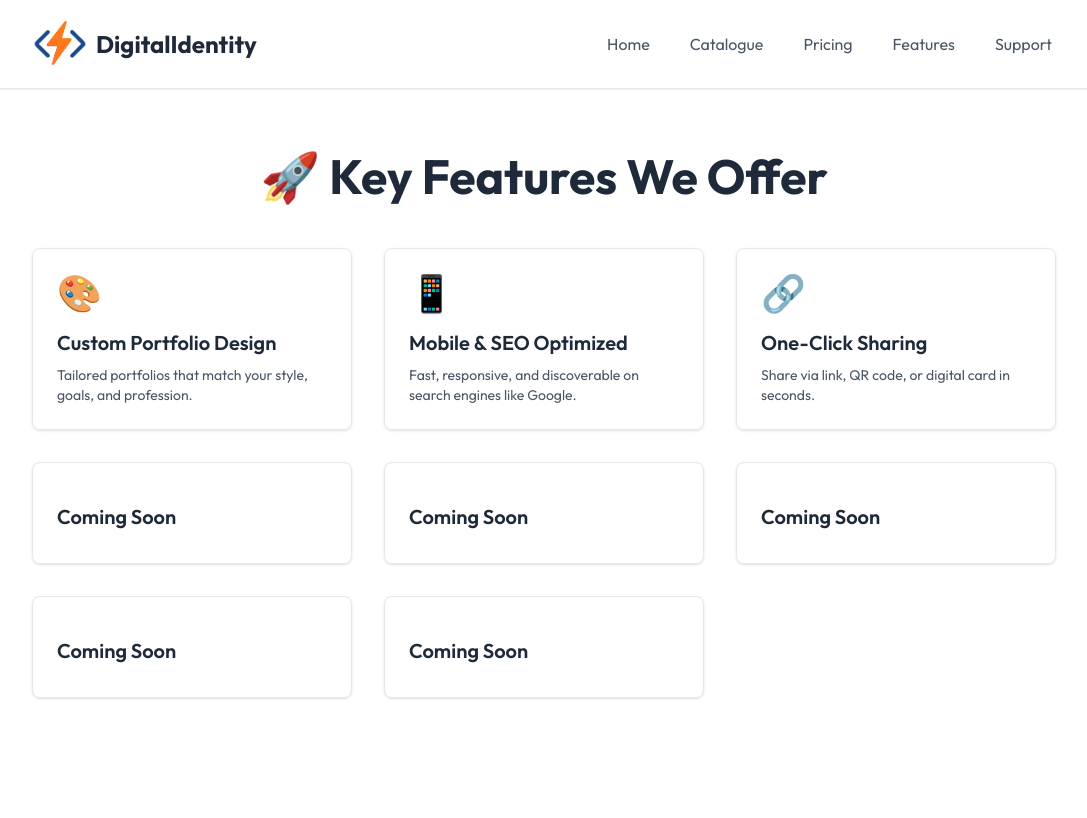
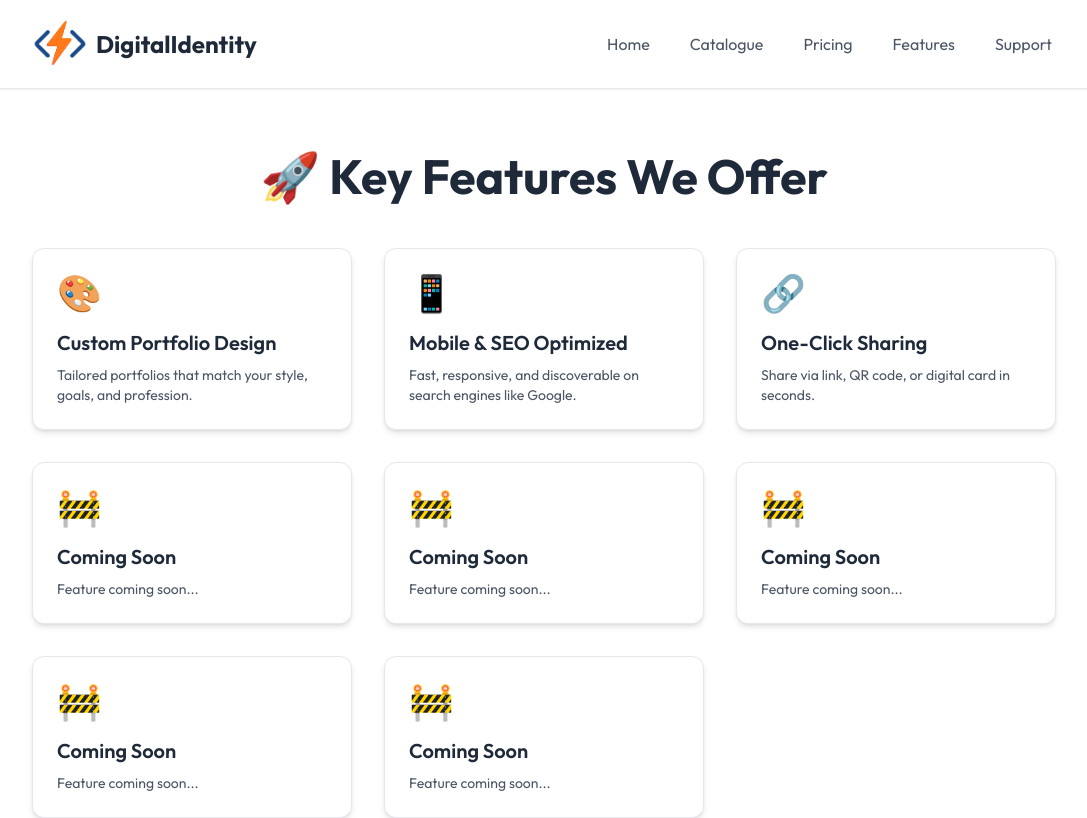
Before and after one commit to Digital-identity-team/Digital-Identity, a React (Vite) app: page /features in a window 1280 px wide. Shown: the top 818 px of the page, without its empty margins (96-1183 px from the left). Built offline with nearby package versions, Linux system fonts and the light colour scheme.

Commit message:
Update Features.jsx

```diff
--- a/src/pages/Features.jsx
+++ b/src/pages/Features.jsx
@@ -1,4 +1,5 @@
 import React from "react";
+import { motion } from "framer-motion";
 
 const features = [
   {
@@ -16,55 +17,67 @@ const features = [
     desc: "Share via link, QR code, or digital card in seconds.",
     icon: "🔗",
   },
-  {
-    title: "Coming Soon",
-    // desc: "Showcase your Instagram, GitHub, LinkedIn & more.",
-    // icon: "🌐",
-  },
-  {
-    title: "Coming Soon",
-    // desc: "Display your past work and client feedback beautifully.",
-    // icon: "💼",
-  },
-  {
-    title: "Coming Soon",
-    // desc: "Track visits, clicks, and traffic sources in real-time.",
-    // icon: "📊",
-  },
-  {
-    title: "Coming Soon",
-    // desc: "Get your own .com, .quest, or .xyz domain for branding.",
-    // icon: "🌍",
-  },
-  {
-    title: "Coming Soon",
-    // desc: "Auto-generate your about section or resume using AI.",
-    // icon: "🤖",
-  },
+  { title: "Coming Soon" },
+  { title: "Coming Soon" },
+  { title: "Coming Soon" },
+  { title: "Coming Soon" },
+  { title: "Coming Soon" },
 ];
+
+const cardVariants = {
+  hidden: { opacity: 0, rotateY: -90 },
+  visible: (i) => ({
+    opacity: 1,
+    rotateY: 0,
+    transition: {
+      delay: i * 0.15,
+      duration: 0.6,
+      ease: "easeOut",
+    },
+  }),
+};
 
 const Features = () => {
   return (
-    <div className="min-h-screen bg-white px-6 md:px-16 lg:px-24 xl:px-32 py-16">
-      <h2 className="text-3xl md:text-5xl font-bold text-center text-gray-800 mb-12">
+    <motion.div
+      initial={{ opacity: 0, y: 20 }}       // starting
+      animate={{ opacity: 1, y: 0 }}        // after mount
+      exit={{ opacity: 0, y: -20 }}         // on unmount
+      transition={{ duration: 0.4 }}        // smooth transition
+    >
+    <section className="min-h-screen bg-white px-6 md:px-16 lg:px-24 xl:px-32 py-16">
+      <motion.h2
+        className="text-4xl md:text-5xl font-bold text-center text-gray-800 mb-12"
+        initial={{ opacity: 0, y: -20 }}
+        animate={{ opacity: 1, y: 0 }}
+        transition={{ duration: 0.5 }}
+      >
         🚀 Key Features We Offer
-      </h2>
+      </motion.h2>
 
       <div className="grid grid-cols-1 sm:grid-cols-2 lg:grid-cols-3 gap-8">
         {features.map((item, index) => (
-          <div
+          <motion.div
             key={index}
-            className="p-6 rounded-lg border border-gray-200 shadow hover:shadow-md transition"
+            custom={index}
+            initial="hidden"
+            whileInView="visible"
+            viewport={{ once: true }}
+            variants={cardVariants}
+            className="bg-white border border-gray-200 p-6 rounded-xl shadow-md hover:shadow-xl transition-transform duration-300 hover:scale-105"
           >
-            <div className="text-4xl mb-4">{item.icon}</div>
+            <div className="text-4xl mb-4">{item.icon || "🚧"}</div>
             <h3 className="text-xl font-semibold text-gray-800 mb-2">
               {item.title}
             </h3>
-            <p className="text-gray-600 text-sm">{item.desc}</p>
-          </div>
+            <p className="text-gray-600 text-sm">
+              {item.desc || "Feature coming soon..."}
+            </p>
+          </motion.div>
         ))}
       </div>
-    </div>
+    </section>
+   </motion.div>
   );
 };
 
```
